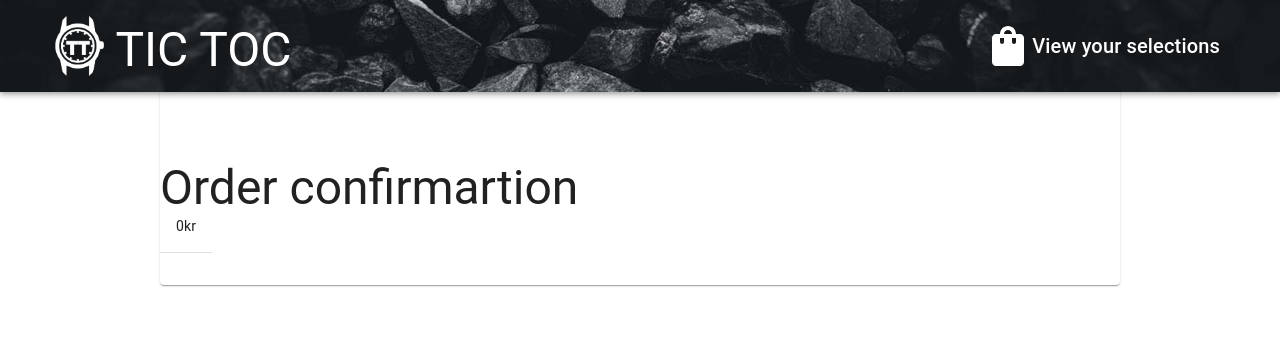
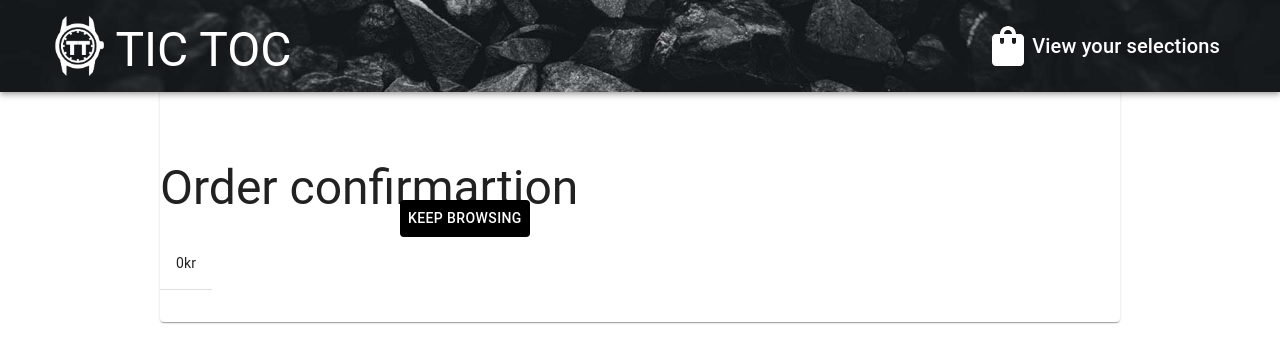
Before and after one commit to Prisberg/slutprojekt-webbshop, a React (Create React App) app: page /checkout/confirmation in a window 1280 px wide. Shown: the top 362 px of the page. Built offline with nearby package versions, Linux system fonts and the light colour scheme.

Commit message:
fixed bug for the buttons duping it self

```diff
--- a/src/components/OrderConfirmation.tsx
+++ b/src/components/OrderConfirmation.tsx
@@ -44,18 +44,18 @@ function Confirmation() {
         </Grid>
       </Box>
 
-      {cart.map((product) => (
+
         <Link to={"/"} style={{ textDecoration: "none" }}>
           <Button
             sx={buttonStyle}
-            onClick={() => {
+            onClick={() => {cart.map((product)=>{
               removeallpructs(product);
-            }}
+            } )}}
           >
             Keep browsing
           </Button>
         </Link>
-      ))}
+
       <TableCell>{total}kr</TableCell>
     </Card>
   );
```
